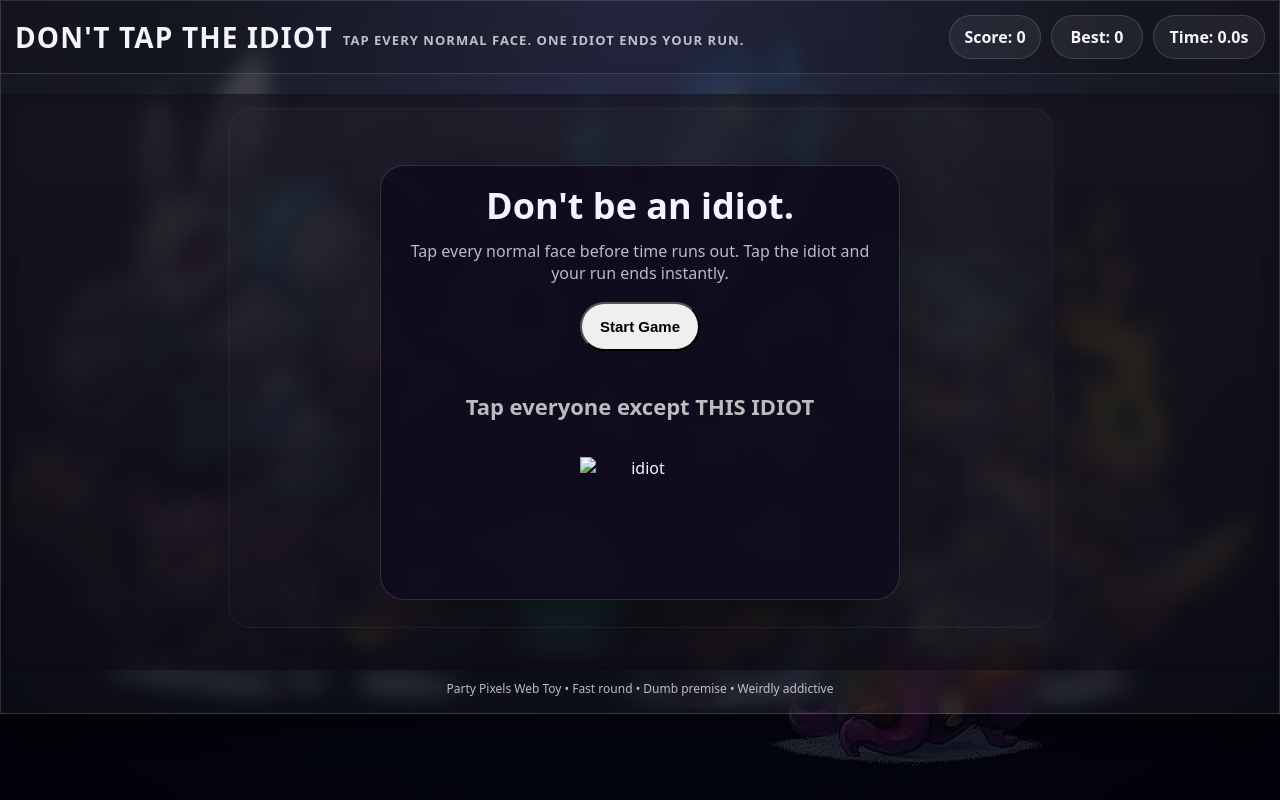
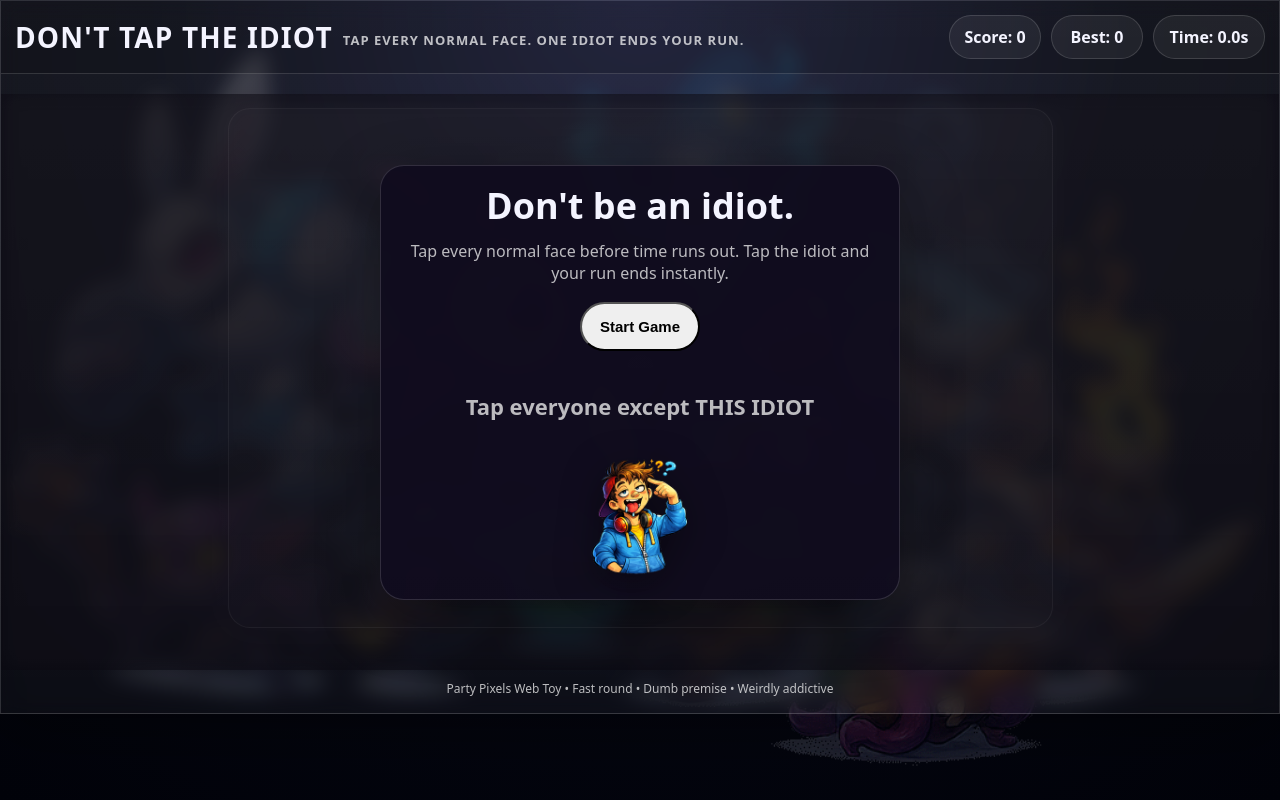
Before and after one commit to dante6686-pp/party-pixels-web, a website: page dont-tap-the-idiot.html in a window 1280 px wide. Drawn offline with Linux system fonts and the light colour scheme.

Commit message:
Update image source for instruction idiot

```diff
--- a/dont-tap-the-idiot.html
+++ b/dont-tap-the-idiot.html
@@ -81,7 +81,7 @@ content="https://party-pixels-web.vercel.app/media/tapidiot-share.png">
     Tap everyone except <strong>THIS IDIOT</strong>
   </p>
 
-  <img src="/media/idiot.png" class="instruction-idiot" alt="idiot">
+  <img src="/media/tapidiot/idiot.png" class="instruction-idiot" alt="idiot">
 </div>
         </div>
       </div>
```
